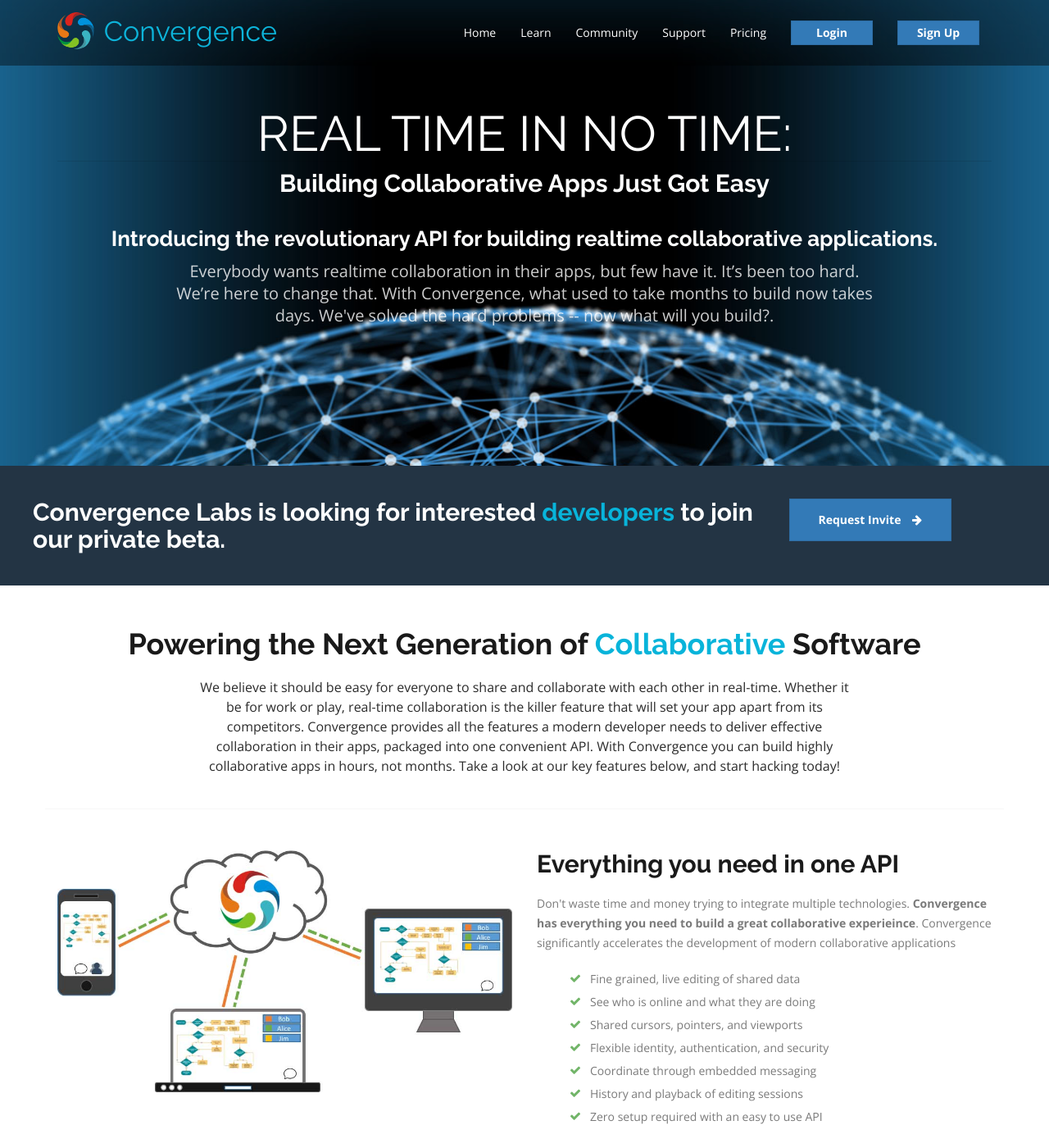
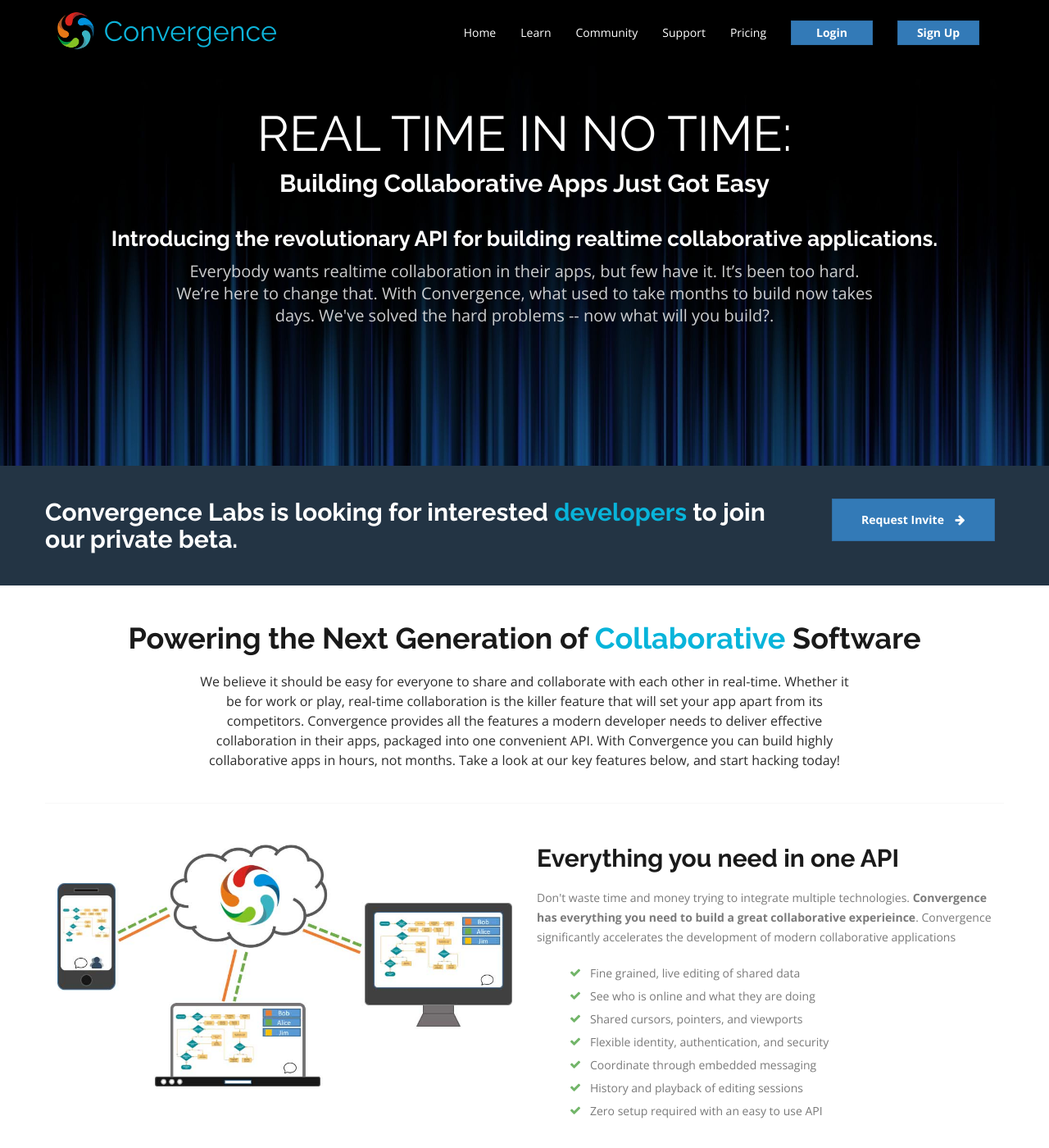
Before and after one commit to convergencelabs/convergence-io, a Jekyll site: the page built from pages/home.html, in a window 1280 px wide and 1400 px high. Shown: the whole window at 82% size. Built offline with Jekyll 4.4.1, drawn with Linux system fonts in a browser that asks for light colours.

Commit message:
Fixed the banner and invite panes.

```diff
--- a/_sass/classes.scss
+++ b/_sass/classes.scss
@@ -310,3 +310,39 @@
 pre.codeblock {
   padding: 0;
 }
+
+/* ==========================================================================
+Headline
+========================================================================== */
+.headline {
+  text-align: center;
+  position: relative;
+  border-bottom: 1px solid rgba(0, 0, 0, 0.03);
+  margin-top: 25px;
+  margin-bottom: 50px;
+
+  h1 {
+    color: #31373a;
+    padding-bottom: 15px;
+    border-bottom: 2px solid #DDD;
+    display: inline-block;
+    font-size: 44px;
+  }
+
+  h2 {
+    font-size: 36px;
+  }
+
+  p {
+    margin-bottom: 40px;
+    font-weight: 100;
+    font-size: 16px;
+    color: #2b2b2b;
+
+    &.narrative {
+      max-width: 800px;
+      margin-left: auto;
+      margin-right: auto;
+    }
+  }
+}
--- a/_sass/header.scss
+++ b/_sass/header.scss
@@ -133,7 +133,7 @@
 
 /* ==========================================================================
 Logo
-======================================================.==================== */
+============================================================================= */
 .navbar-inverse .navbar-brand {
   color: #FFF;
   font-size: 30px;
@@ -174,7 +174,7 @@
   padding-top: 90px;
   padding-bottom: 70px;
   background: #1a1a1a;
-  background-image: url(../img/wireless-network.jpg);
+  background-image: url(../img/banner/dark-blue-stripes.jpg);
   -webkit-background-size: cover;
   -moz-background-size: cover;
   -o-background-size: cover;
--- a/_sass/home.scss
+++ b/_sass/home.scss
@@ -2,23 +2,22 @@
 
 .alpha-invite {
   background-color: #233444;
-  font-size: 16px;
-  line-height: 18px;
-  margin-bottom: 2em;
-  padding: 40px;
+
+  padding-top: 20px;
+  padding-bottom: 40px;
 
   h2 {
     font-weight: 700;
     color: #FFF;
-    margin-bottom: 0;
+    margin: 20px 0 0 40px;
   }
 
-  i.fa {
-    margin-left: 10px;
-  }
+  a {
+    margin: 20px 0 0 40px;
 
-  .orange {
-    color: #e87717;
+    i.fa {
+      margin-left: 10px;
+    }
   }
 }
 
@@ -28,7 +27,7 @@
 ========================================================================== */
 #intro {
   .headline {
-    margin-top: 0;
+
   }
 }
 
@@ -42,43 +41,6 @@
   }
 
   padding-bottom: 50px;
-}
-
-
-/* ==========================================================================
-Headline
-========================================================================== */
-.headline {
-  text-align: center;
-  position: relative;
-  border-bottom: 1px solid rgba(0, 0, 0, 0.03);
-  margin-top: 25px;
-  margin-bottom: 50px;
-
-  h1 {
-    color: #31373a;
-    padding-bottom: 15px;
-    border-bottom: 2px solid #DDD;
-    display: inline-block;
-    font-size: 44px;
-  }
-
-  h2 {
-    font-size: 36px;
-  }
-
-  p {
-    margin-bottom: 40px;
-    font-weight: 100;
-    font-size: 16px;
-    color: #2b2b2b;
-
-    &.narrative {
-      max-width: 800px;
-      margin-left: auto;
-      margin-right: auto;
-    }
-  }
 }
 
 /* ==========================================================================
```
Also changed, not shown: assets/img/banner/black_wood.jpg (added), assets/img/banner/cell_light_hexagon_shadow.jpg (added), assets/img/banner/dark-blue-stripes.jpg (added), assets/img/banner/dark_blocks.jpg (added), assets/img/wood_dark_background.jpg (added).
